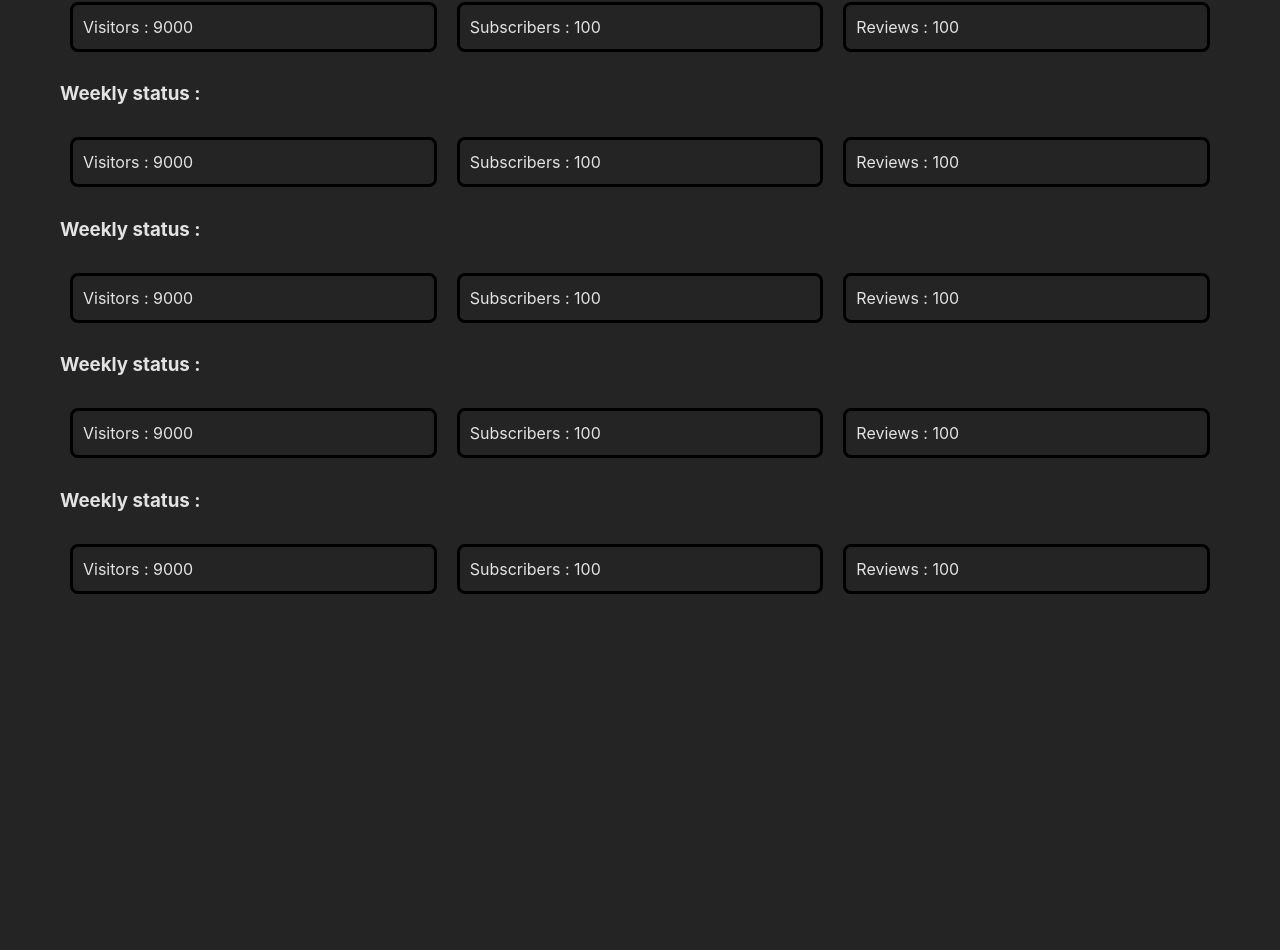
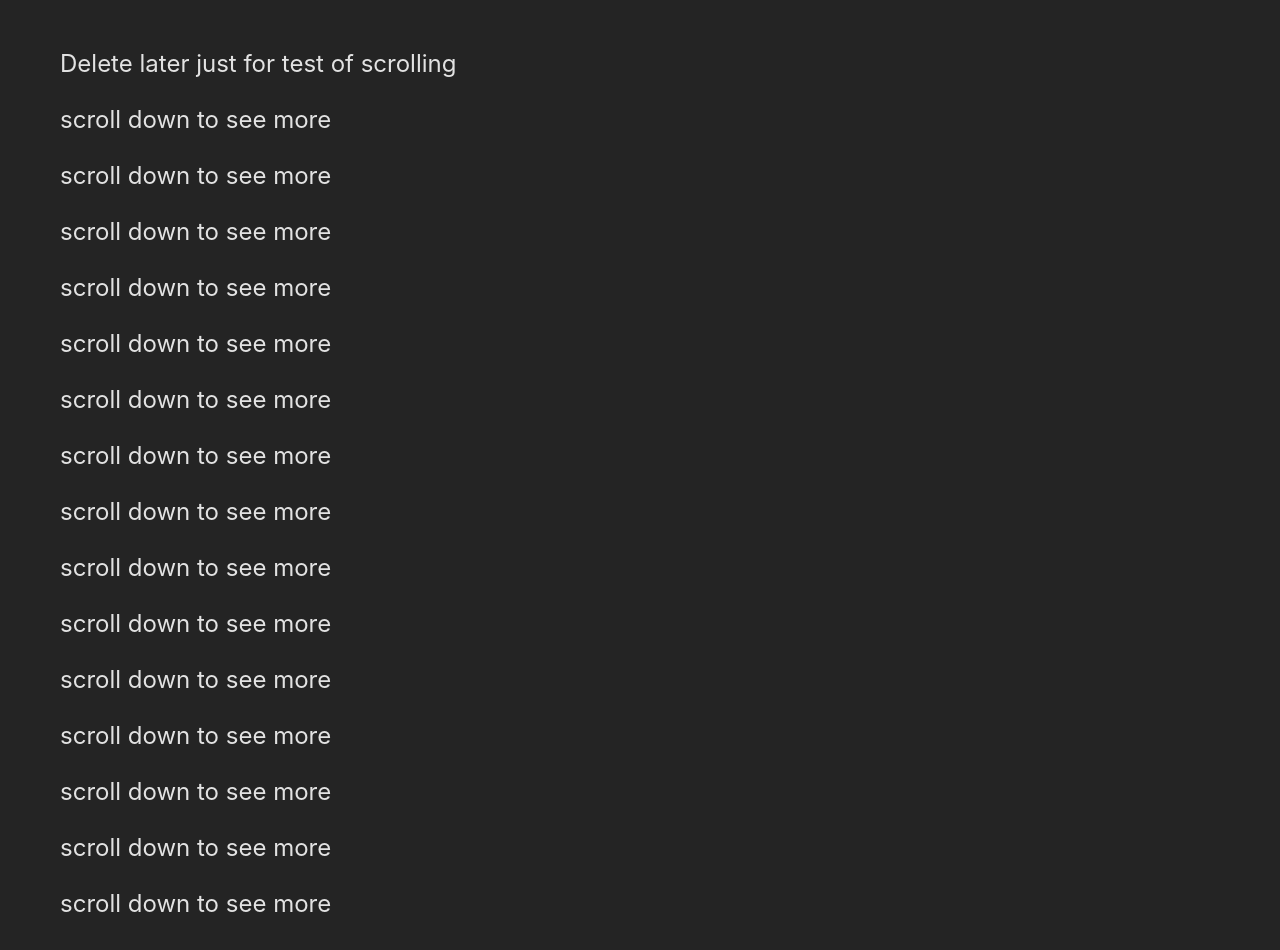
Before and after one commit to kotteletfisk/anatomy-archive-react, a React (Vite) app: page / in a window 1280 px wide. Shown: the part 588-1538 px from the top of the page. Before the commit the page ends 1232 px from the top, so only its background shows below. Built offline with nearby package versions, Linux system fonts and the light colour scheme.

Commit message:
Update Home.jsx

```diff
--- a/src/pages/Home.jsx
+++ b/src/pages/Home.jsx
@@ -14,11 +14,28 @@ function Home() {
       </i>
 
       <WeeklyStatus />
-      <WeeklyStatus />
-      <WeeklyStatus />
-      <WeeklyStatus />
-      <WeeklyStatus />
-      <WeeklyStatus />
+
+      <br />
+      <br />
+      <br />
+      <br />
+      <br />
+      <p>Delete later just for test of scrolling</p>
+      <p> scroll down to see more </p>
+      <p> scroll down to see more </p>
+      <p> scroll down to see more </p>
+      <p> scroll down to see more </p>
+      <p> scroll down to see more </p>
+      <p> scroll down to see more </p>
+      <p> scroll down to see more </p>
+      <p> scroll down to see more </p>
+      <p> scroll down to see more </p>
+      <p> scroll down to see more </p>
+      <p> scroll down to see more </p>
+      <p> scroll down to see more </p>
+      <p> scroll down to see more </p>
+      <p> scroll down to see more </p>
+      <p> scroll down to see more </p>
     </div>
   );
 }
```
